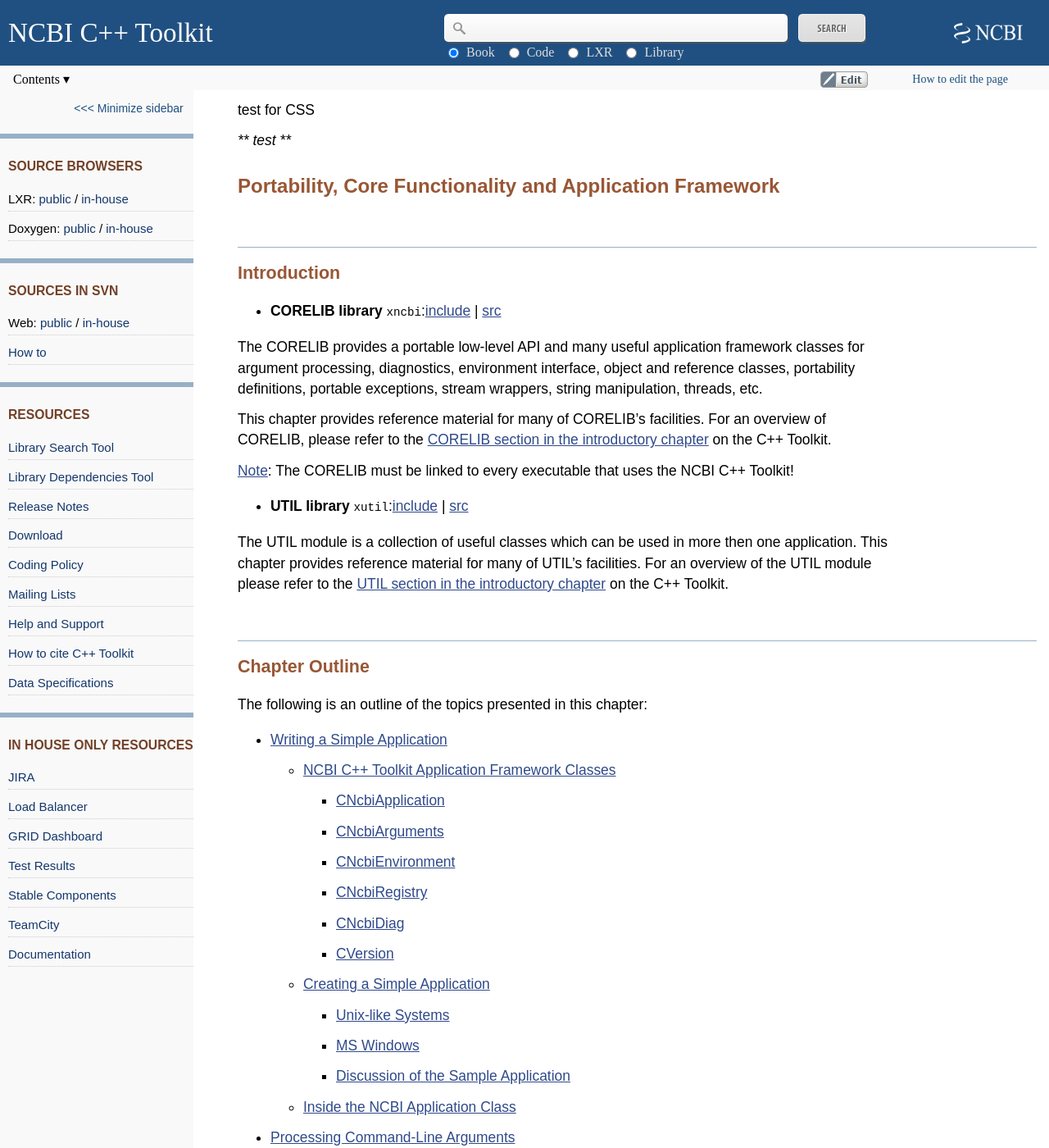
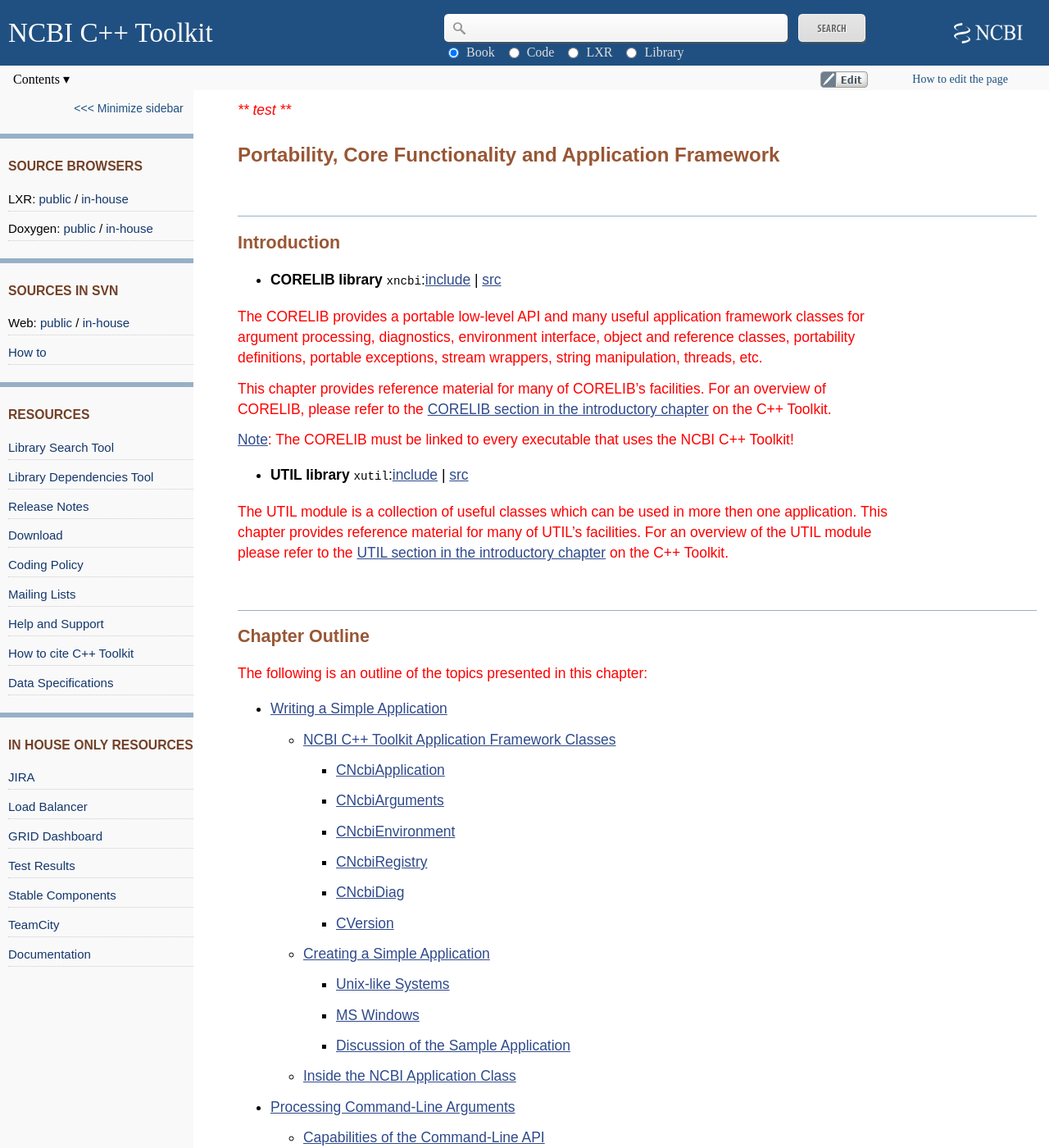
Before and after one commit to ncbi/cxx-toolkit, a Jekyll site: the page built from pages/test.md, in a window 1280 px wide and 1400 px high. Shown: the whole window at 82% size. Built offline with Jekyll 4.4.1, drawn with Linux system fonts in a browser that asks for light colours.

Commit message:
Internal CSS test

```diff
--- a/pages/test.md
+++ b/pages/test.md
@@ -4,9 +4,10 @@
 nav: pages/test
 ---
 
-<div name="test">
-    <p>test for CSS</p>
-</div>
+<style>
+       p    {color: red;}
+</style>
+
 *** test ***
 
 {{ page.title }}
```
